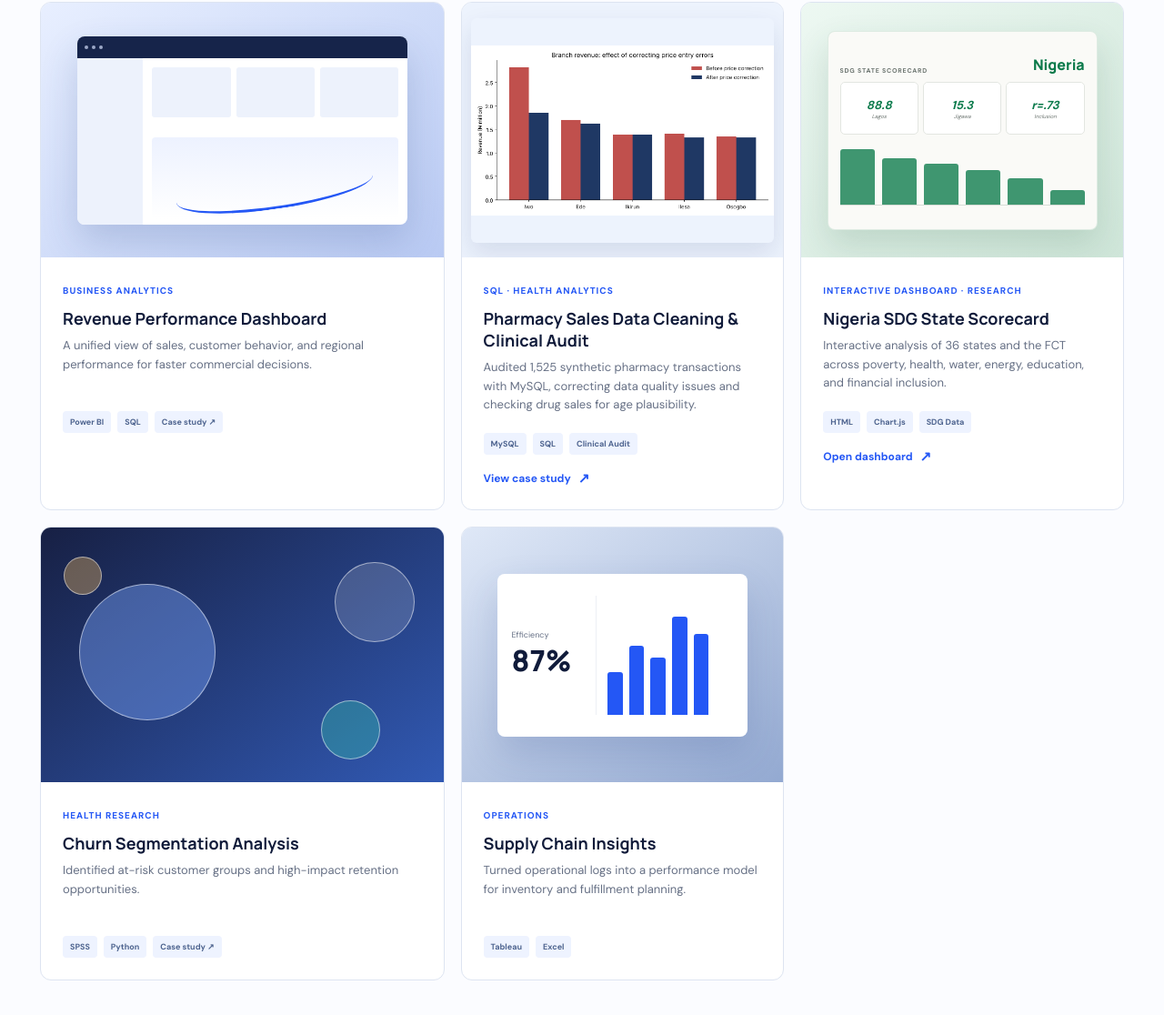
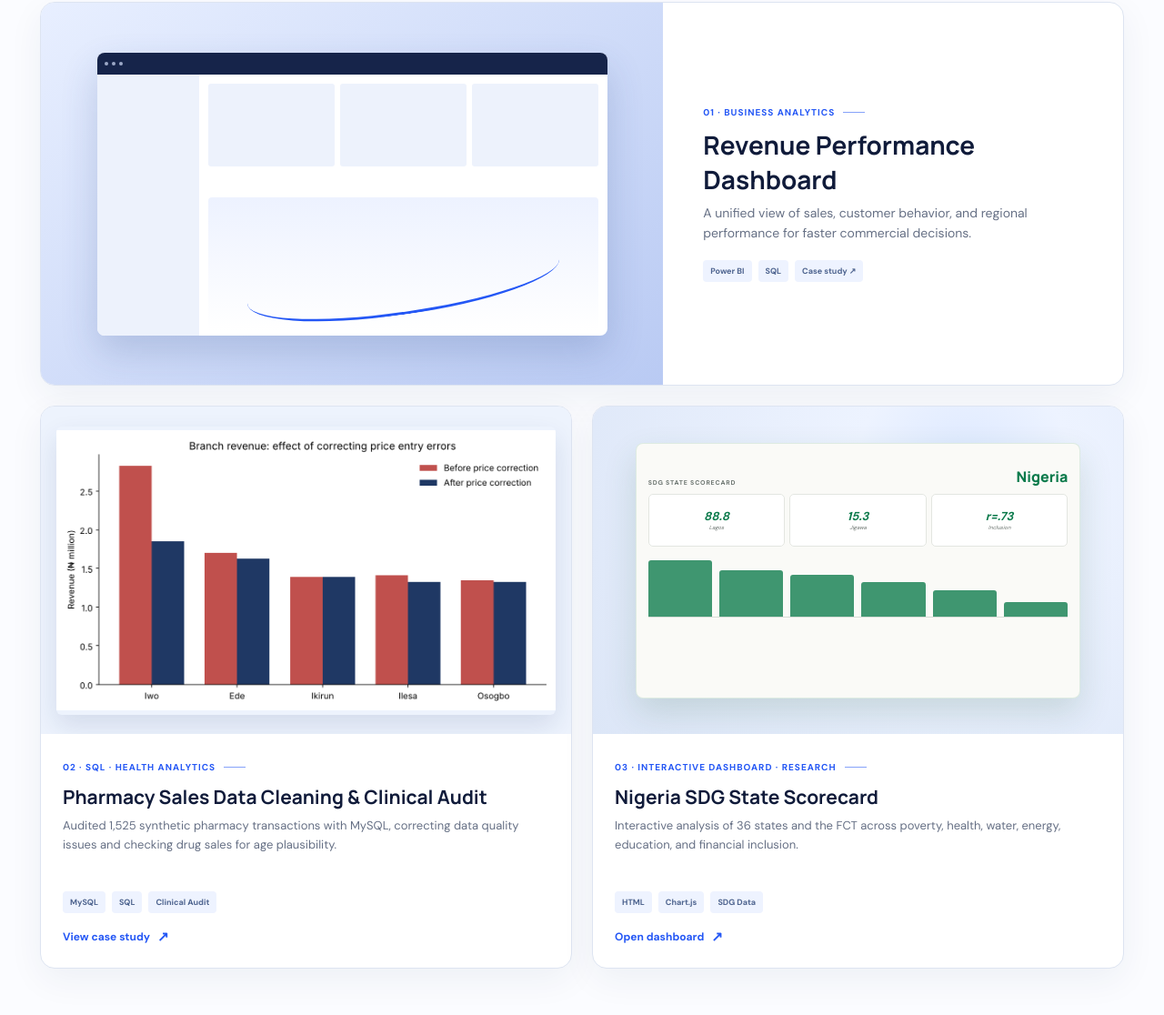
Before and after one commit to 09132380939/elijah-ojo-data-analytics-portfolio, a plain HTML site: page index.html in a window 1280 px wide. Shown: the part 3162-4278 px from the top of the page at 91% size. Drawn offline with Linux system fonts and the light colour scheme.

Commit message:
Redesign main project showcase

```diff
--- a/index.html
+++ b/index.html
@@ -246,7 +246,7 @@
               </div>
             </div>
             <div class="project-info">
-              <span>Business Analytics</span>
+              <span class="project-index">01 · Business Analytics</span>
               <h3>Revenue Performance Dashboard</h3>
               <p>A unified view of sales, customer behavior, and regional performance for faster commercial decisions.</p>
               <div class="project-meta"><span>Power BI</span><span>SQL</span><span>Case study ↗</span></div>
@@ -261,7 +261,7 @@
               />
             </div>
             <div class="project-info">
-              <span>SQL · Health Analytics</span>
+              <span class="project-index">02 · SQL · Health Analytics</span>
               <h3>Pharmacy Sales Data Cleaning &amp; Clinical Audit</h3>
               <p>
                 Audited 1,525 synthetic pharmacy transactions with MySQL, correcting
@@ -301,7 +301,7 @@
               </div>
             </div>
             <div class="project-info">
-              <span>Interactive Dashboard · Research</span>
+              <span class="project-index">03 · Interactive Dashboard · Research</span>
               <h3>Nigeria SDG State Scorecard</h3>
               <p>
                 Interactive analysis of 36 states and the FCT across poverty,
@@ -318,35 +318,6 @@
             </div>
           </article>
 
-          <article class="project-card">
-            <div class="project-art art-customer">
-              <div class="bubble-chart" aria-hidden="true">
-                <span class="bubble-one"></span><span class="bubble-two"></span>
-                <span class="bubble-three"></span><span class="bubble-four"></span>
-              </div>
-            </div>
-            <div class="project-info">
-              <span>Health Research</span>
-              <h3>Churn Segmentation Analysis</h3>
-              <p>Identified at-risk customer groups and high-impact retention opportunities.</p>
-              <div class="project-meta"><span>SPSS</span><span>Python</span><span>Case study ↗</span></div>
-            </div>
-          </article>
-
-          <article class="project-card">
-            <div class="project-art art-operations">
-              <div class="operation-board" aria-hidden="true">
-                <div class="op-number"><span>Efficiency</span><strong>87%</strong></div>
-                <div class="op-bars"><i></i><i></i><i></i><i></i><i></i></div>
-              </div>
-            </div>
-            <div class="project-info">
-              <span>Operations</span>
-              <h3>Supply Chain Insights</h3>
-              <p>Turned operational logs into a performance model for inventory and fulfillment planning.</p>
-              <div class="project-meta"><span>Tableau</span><span>Excel</span></div>
-            </div>
-          </article>
         </div>
       </section>
 
--- a/styles.css
+++ b/styles.css
@@ -224,10 +224,18 @@ h1, h2, h3 { font-family: "Manrope", sans-serif; }
 .offering-grid h3 { margin: 38px 0 12px; font-size: 18px; }
 .offering-grid p { margin: 0; color: var(--muted); font-size: 13px; line-height: 1.65; }
 
-.project-grid { display: grid; grid-template-columns: 1.25fr 1fr 1fr; gap: 18px; }
-.project-card { border: 1px solid var(--line); border-radius: 12px; overflow: hidden; background: white; }
-.project-art { height: 280px; position: relative; overflow: hidden; }
-.project-large .project-art { height: 280px; }
+.project-grid { display: grid; grid-template-columns: repeat(2, minmax(0, 1fr)); gap: 22px; }
+.project-card {
+  border: 1px solid var(--line); border-radius: 16px; overflow: hidden; background: white;
+  box-shadow: 0 12px 38px rgba(24,43,92,.06); transition: transform .28s, box-shadow .28s;
+}
+.project-card:hover { transform: translateY(-6px); box-shadow: 0 24px 55px rgba(24,43,92,.12); }
+.project-art { height: 330px; position: relative; overflow: hidden; }
+.project-large { grid-column: 1 / -1; display: grid; grid-template-columns: 1.15fr .85fr; }
+.project-large .project-art { height: 420px; }
+.project-large .project-info { display: flex; flex-direction: column; justify-content: center; padding: 44px; }
+.project-large .project-info h3 { max-width: 440px; font-size: 28px; }
+.project-large .project-info p { max-width: 440px; min-height: 0; font-size: 14px; }
 .art-sales { background: linear-gradient(145deg, #e8efff, #b9caf3); display: grid; place-items: center; }
 .art-window { width: 82%; height: 74%; border-radius: 8px; background: white; box-shadow: 0 18px 40px rgba(40,69,136,.2); overflow: hidden; }
 .art-toolbar { height: 24px; background: #16244a; display: flex; align-items: center; gap: 4px; padding-left: 8px; }
@@ -256,7 +264,10 @@ h1, h2, h3 { font-family: "Manrope", sans-serif; }
 .op-bars i:nth-child(1) { height: 36%; }.op-bars i:nth-child(2) { height: 58%; }.op-bars i:nth-child(3) { height: 48%; }.op-bars i:nth-child(4) { height: 82%; }.op-bars i:nth-child(5) { height: 68%; }
 .project-info { padding: 24px; }
 .project-info > span { color: var(--blue); font-size: 10px; font-weight: 800; text-transform: uppercase; letter-spacing: 1px; }
-.project-info h3 { margin: 10px 0 8px; font-size: 18px; }
+.project-index::after {
+  content: ""; display: inline-block; width: 24px; height: 1px; margin: 0 0 3px 9px; background: currentColor; opacity: .55;
+}
+.project-info h3 { margin: 10px 0 8px; font-size: 21px; }
 .project-info p { min-height: 64px; margin: 0; color: var(--muted); font-size: 13px; line-height: 1.55; }
 .project-meta { display: flex; gap: 7px; margin-top: 18px; }
 .project-meta span { padding: 6px 8px; border-radius: 4px; background: var(--pale); color: #4e648f; font-size: 9px; font-weight: 800; }
@@ -279,6 +290,11 @@ h1, h2, h3 { font-family: "Manrope", sans-serif; }
   font-size: 12px; font-weight: 800; cursor: pointer;
 }
 .case-study-link span { font-size: 15px; }
+.pharmacy-project .project-art,
+.sdg-project .project-art { height: 360px; }
+.pharmacy-project .project-info,
+.sdg-project .project-info { min-height: 230px; }
+.sdg-art { background: radial-gradient(circle at 70% 20%,#dce8ff 0,#edf3ff 24%,#dce6f7 100%); }
 .case-study-modal {
   width: min(1040px, calc(100vw - 32px)); max-height: calc(100vh - 40px);
   padding: 44px; border: 0; border-radius: 16px; color: var(--ink);
@@ -356,10 +372,8 @@ footer p { color: var(--muted); font-size: 12px; }
   .portrait-card { left: 100px; width: 360px; }
   .metric-card-main { left: -10px; }
   .chip-sql { left: 40px; }
-  .project-grid { grid-template-columns: 1.1fr 1fr; }
-  .project-card:last-child { grid-column: 1 / -1; }
-  .project-card:last-child { display: grid; grid-template-columns: 1fr 1fr; }
-  .project-card:last-child .project-art { height: 280px; }
+  .project-grid { grid-template-columns: repeat(2, minmax(0, 1fr)); }
+  .project-large { grid-template-columns: 1fr 1fr; }
   .about { grid-template-columns: 1fr 1fr; gap: 40px; }
   .offering-grid { grid-template-columns: 1fr 1fr; }
   .offering-grid article:nth-child(2) { border-right: 0; }
@@ -396,7 +410,8 @@ footer p { color: var(--muted); font-size: 12px; }
   .about-highlights { margin-top: 20px; }
   .offering-grid { grid-template-columns: 1fr 1fr; }
   .project-grid { grid-template-columns: 1fr; }
-  .project-card:last-child { grid-column: auto; display: block; }
+  .project-large { grid-column: auto; grid-template-columns: 1fr; }
+  .project-large .project-art { height: 320px; }
   .process-grid { grid-template-columns: 1fr 1fr; }
   .process-grid article:nth-child(2) { border-right: 0; }
   .process-grid article:nth-child(3), .process-grid article:nth-child(4) { margin-top: 28px; padding-top: 26px; border-top: 1px solid #ccd5e6; }
@@ -444,7 +459,8 @@ footer p { color: var(--muted); font-size: 12px; }
   .offering-grid article, .offering-grid article:not(:first-child) {
     min-height: auto; padding: 22px 0; border-right: 0; border-top: 1px solid var(--line);
   }
-  .project-art, .project-large .project-art { height: 240px; }
+  .project-art, .project-large .project-art, .pharmacy-project .project-art, .sdg-project .project-art { height: 240px; }
+  .project-large .project-info { padding: 24px; }
   .process-grid { grid-template-columns: 1fr; }
   .process-grid article, .process-grid article:not(:first-child), .process-grid article:nth-child(3) { padding: 22px 0; border-right: 0; border-top: 1px solid #ccd5e6; margin-top: 0; }
   .process-grid h3 { margin: 14px 0 8px; }
```
